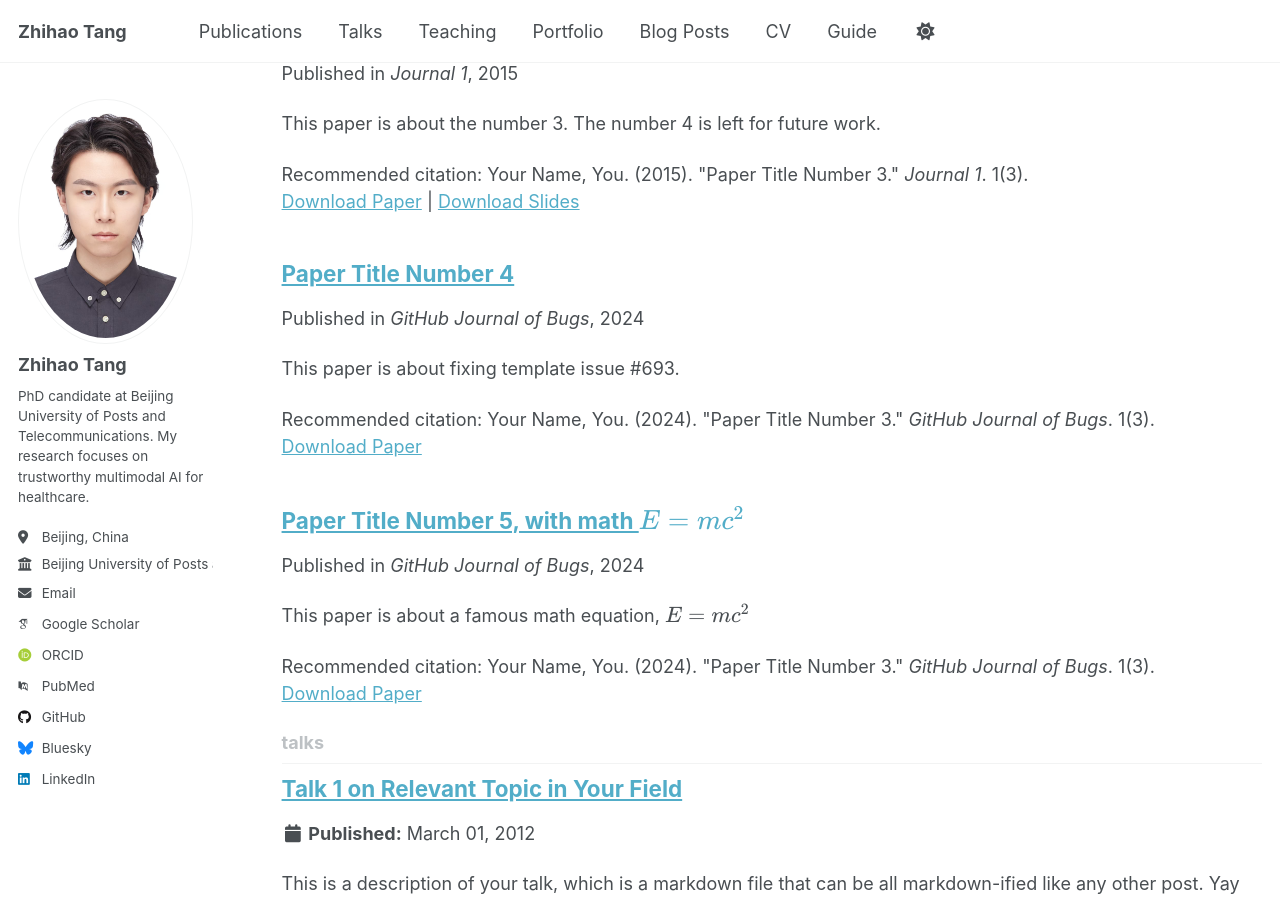
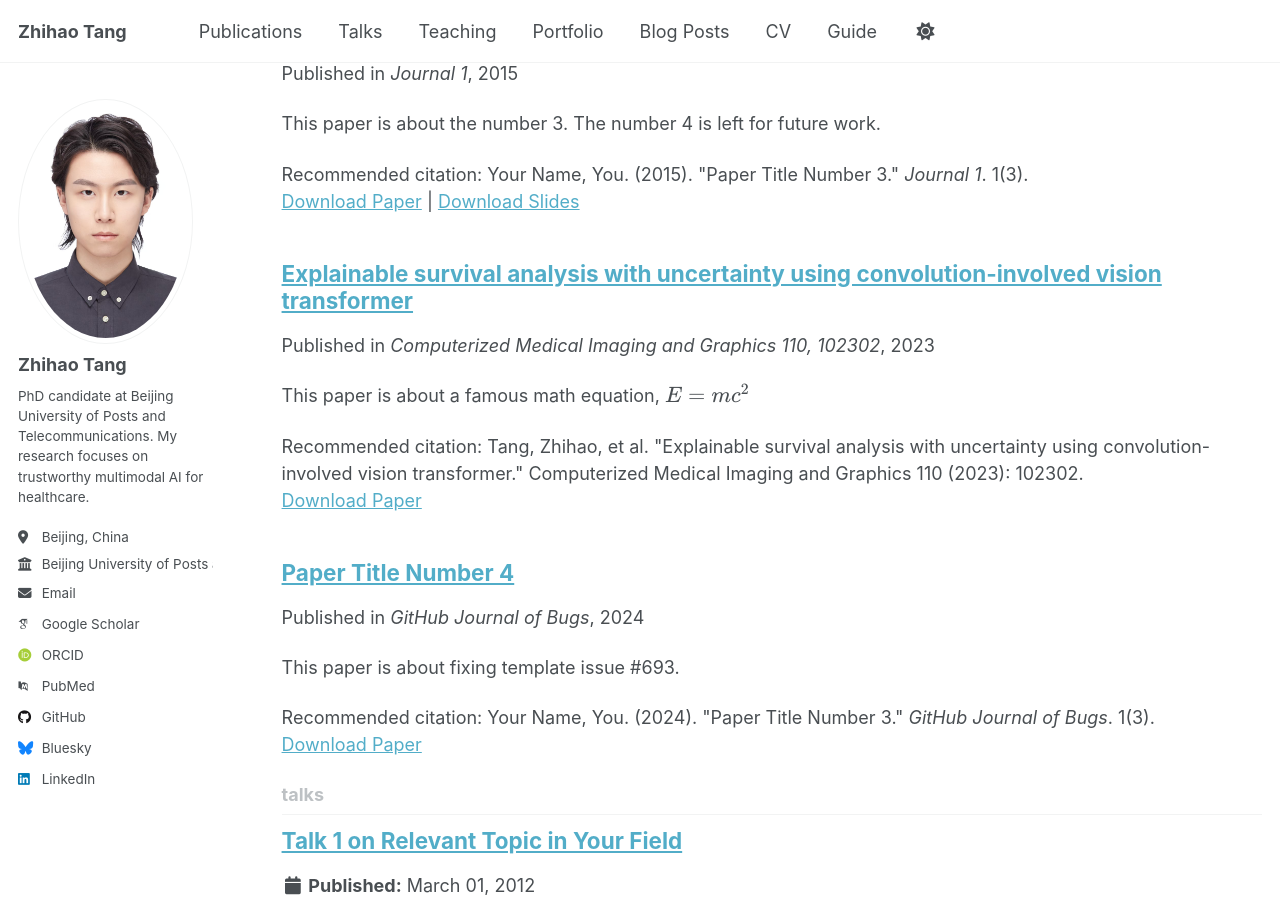
Before and after one commit to t-zhihao/t-zhihao.github.io, a Jekyll site: the page built from _pages/collection-archive.html, in a window 1280 px wide and 900 px high, scrolled down 1628 px. Built offline with Jekyll 4.4.1, drawn with Linux system fonts in a browser that asks for light colours; some web fonts are replaced; a script that is not in the unit is left out.

Commit message:
Update 2025-06-08-paper-title-number-5.md

```diff
--- a/_publications/2025-06-08-paper-title-number-5.md
+++ b/_publications/2025-06-08-paper-title-number-5.md
@@ -1,13 +1,13 @@
 ---
-title: "Paper Title Number 5, with math $$E=mc^2$$"
+title: "Explainable survival analysis with uncertainty using convolution-involved vision transformer"
 collection: publications
-category: conferences
+category: Journal Articles
 permalink: /publication/2024-02-17-paper-title-number-4
 excerpt: 'This paper is about a famous math equation, $$E=mc^2$$'
-date: 2024-02-17
-venue: 'GitHub Journal of Bugs'
-paperurl: 'http://academicpages.github.io/files/paper3.pdf'
-citation: 'Your Name, You. (2024). &quot;Paper Title Number 3.&quot; <i>GitHub Journal of Bugs</i>. 1(3).'
+date: 2023-09-23
+venue: 'Computerized Medical Imaging and Graphics 110, 102302'
+paperurl: 'https://www.sciencedirect.com/science/article/pii/S0895611123001209'
+citation: 'Tang, Zhihao, et al. "Explainable survival analysis with uncertainty using convolution-involved vision transformer." Computerized Medical Imaging and Graphics 110 (2023): 102302.'
 ---
 
 Using [MathJax](https://www.mathjax.org/) in the description is supported - $$E=mc^2$$ - however, the use must be mindful that the default delimiters are `$$...$$` and `\\[...\\]` which differs from the `$...$` that is typically expected.
```
